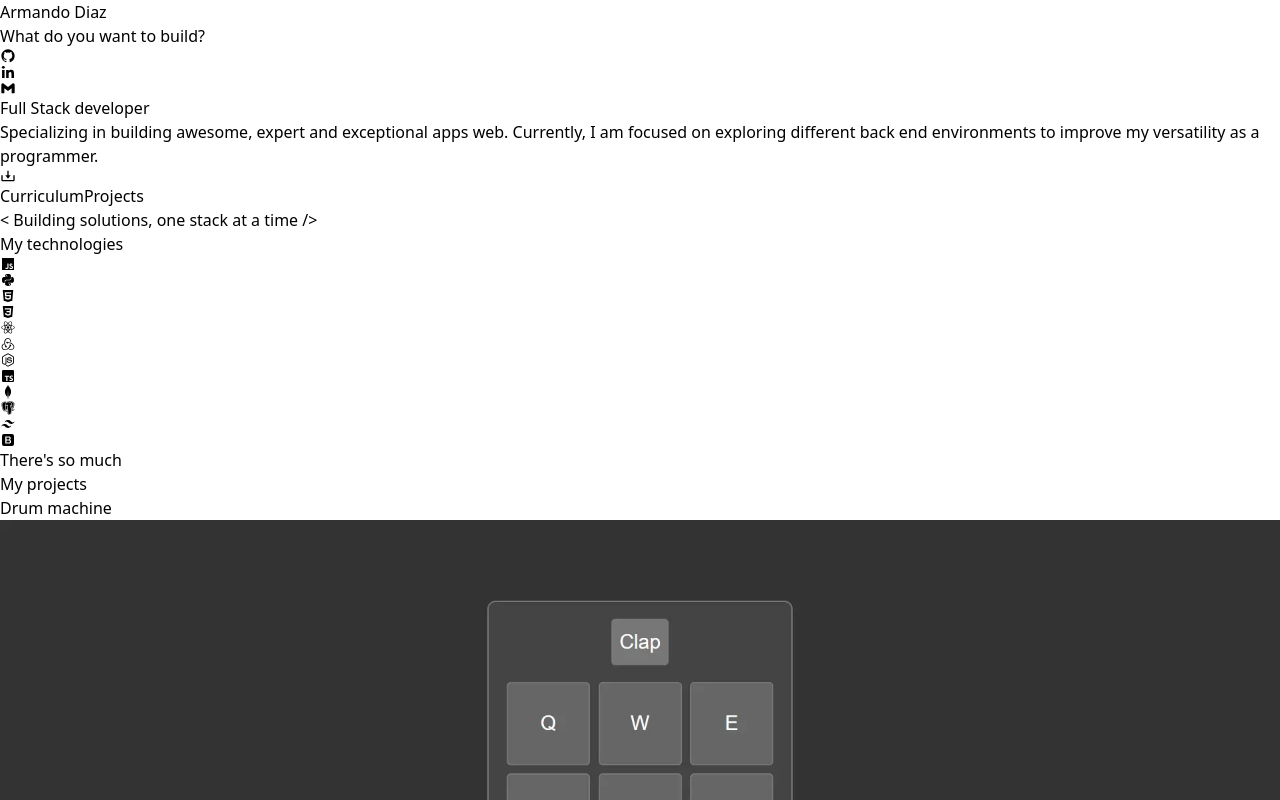
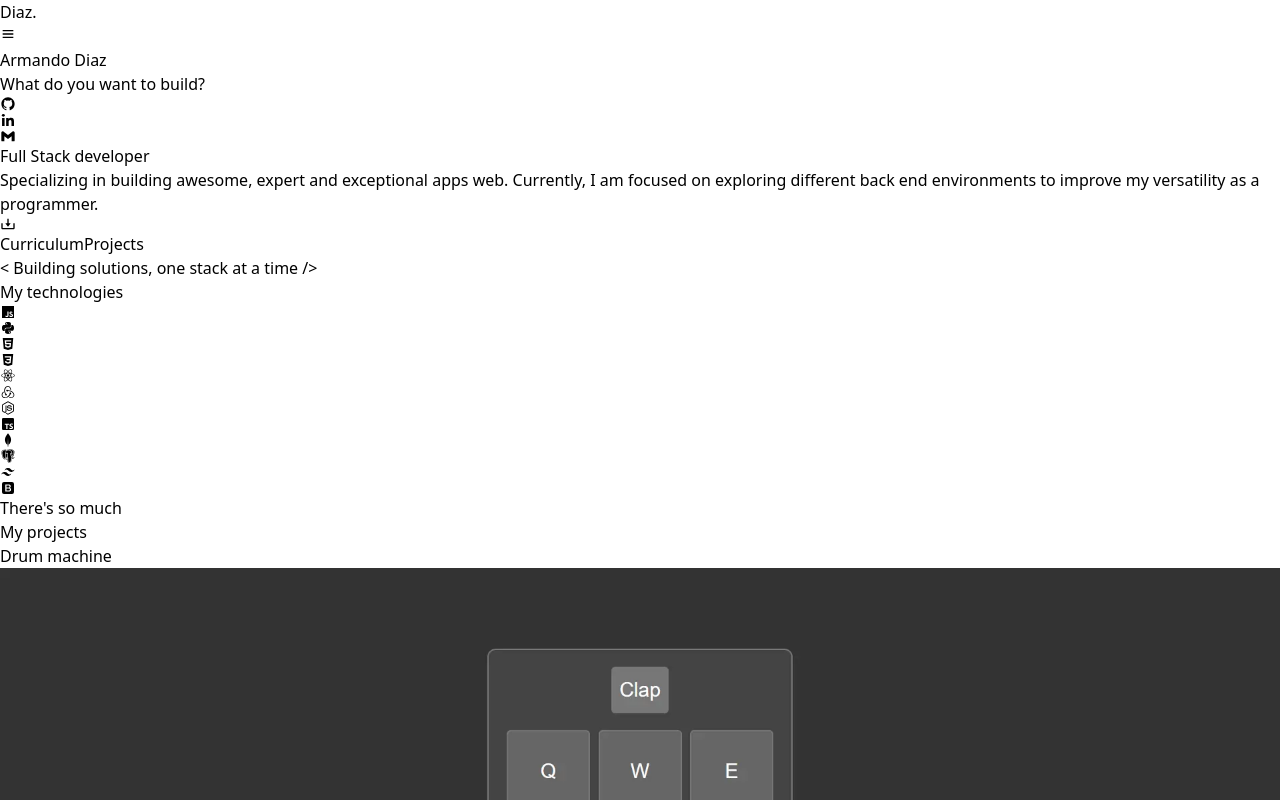
Before and after one commit to adiazt01/portafolio_v2, a React (Vite) app: page / in a window 1280 px wide. Shown: the top 800 px of the page. Built offline with nearby package versions, Linux system fonts and the light colour scheme.

Commit message:
Add Navbar component and adjust Hero section layout

```diff
--- a/src/App.jsx
+++ b/src/App.jsx
@@ -1,3 +1,4 @@
+import { Navbar } from "./components/Navbar";
 import { FullContainerLayout } from "./components/layouts/FullContainerLayout";
 import { MediumContainerLayout } from "./components/layouts/MediumContainerLayout";
 import { Footer } from "./components/sections/Footer";
@@ -8,6 +9,7 @@ import { Technologies } from "./components/sections/Technologies";
 function App() {
   return (
     <>
+    <Navbar/>
       <MediumContainerLayout>
         <Hero />
         <Technologies />
--- /dev/null
+++ b/src/components/Navbar.jsx
@@ -0,0 +1,15 @@
+import { useState } from "react";
+import { MenuButton } from "./buttons/MenuButton";
+
+export const Navbar = () => {
+  const [toggle, setToggle] = useState(false);
+
+  return (
+    <nav className="flex bg-black border-b border-b-zinc-900 sticky top-0 w-full items-center justify-between px-4  h-12">
+      <div><p className="text-2xl text-white font-mono tracking-tighter">Diaz.</p></div>
+      <ul className="flex flex-row gap-2">
+        <MenuButton toggle={toggle} setToggle={setToggle}/>
+      </ul>
+    </nav>
+  );
+};
--- /dev/null
+++ b/src/components/buttons/MenuButton.jsx
@@ -0,0 +1,27 @@
+import { BiExit, BiMenu } from "react-icons/bi";
+
+export const MenuButton = ({ toggle, setToggle }) => {
+  return (
+    <>
+      <button className="text-white text-2xl" onClick={() => setToggle(!toggle)}>
+        {toggle ? <BiExit /> : <BiMenu />}
+      </button>
+      {toggle && (
+        <div className="flex flex-col gap-2 absolute top-12 right-0 bg-black border w-full text-right px-4 py-4 border-zinc-900 text-2xl font-medium tracking-tight">
+          <a href="#about" className="text-white">
+            About
+          </a>
+          <hr className="border border-zinc-900"/>
+          <a href="#projects" className="text-white">
+            Projects
+          </a>
+          <hr className="border border-zinc-900"/>
+          <a href="#contact" className="text-white">
+            Contact
+          </a>
+
+        </div>
+      )}
+    </>
+  );
+};
--- a/src/components/sections/Hero.jsx
+++ b/src/components/sections/Hero.jsx
@@ -19,8 +19,8 @@ const linksSocial = [
 export const Hero = () => {
   return (
     <>
-      <section className="grid border border-zinc-900 grid-rows-2 h-auto">
-        <div className="row-span-1 h-[50vh] mt-4 flex border border-zinc-900 bg-gradient-to-b from-transparent from-60% via-black to-indigo-950 justify-center items-center flex-col">
+      <section className="grid border border-zinc-900 mt-4 grid-rows-2 h-auto">
+        <div className="row-span-1 h-[43vh] flex border border-zinc-900 bg-gradient-to-b from-transparent from-60% via-black to-indigo-950 justify-center items-center flex-col">
           <h2 className="text-4xl text-indigo-500 tracking-tighter text-center font-medium">
             Armando Diaz
           </h2>
@@ -48,8 +48,8 @@ export const Hero = () => {
               environments to improve my versatility as a programmer.
             </p>
           </div>
-          <div className="col-span-1 flex flex-col align-middle justify-center border-t border-t-zinc-900 text-gray-400 pt-11">
-            <div className="flex w-full flex-row justify-around">
+          <div className="col-span-1 flex flex-col justify-center items-center border-t h-24 border-t-zinc-900 text-gray-400">
+            <div className="flex my-auto w-full flex-row justify-around">
               <a
                 href=""
                 className="px-4  flex flex-row items-center gap-2 bg-zinc-100 py-1 rounded-2xl text-black tracking-tighter font-medium"
```
